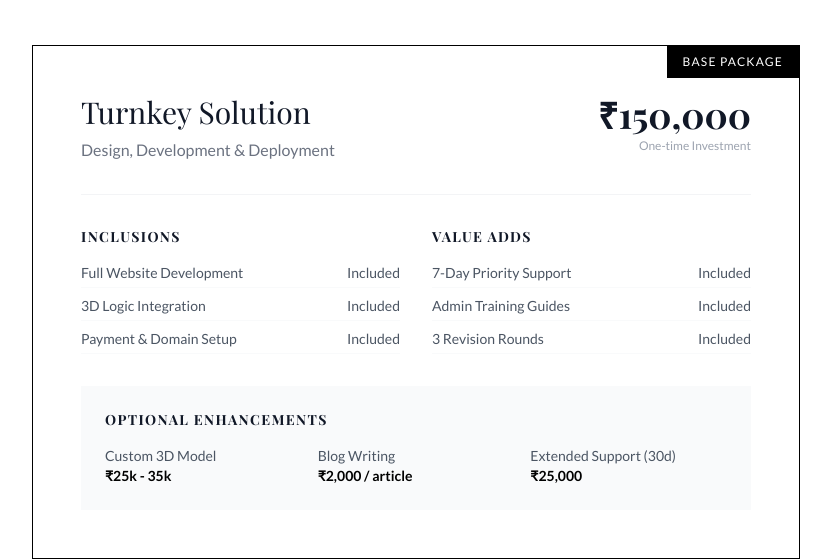
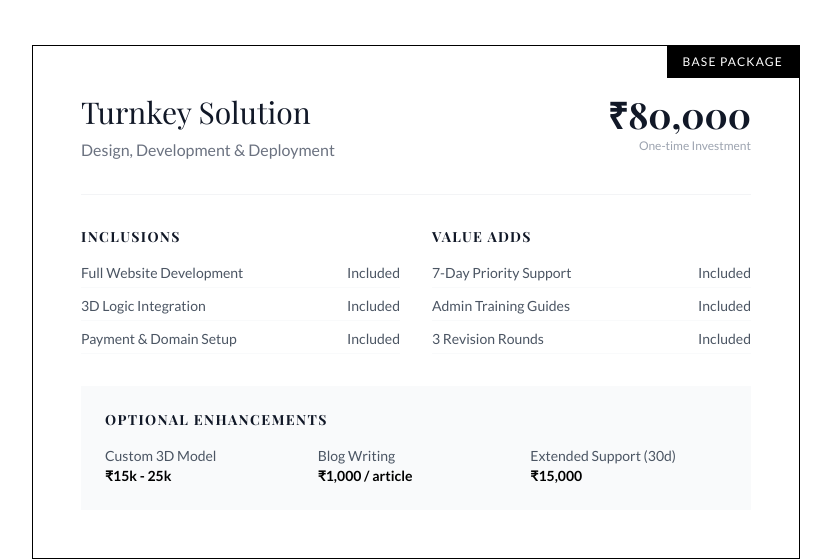
Before and after one commit to vishoov/proposal_1, a plain HTML site: page index.html in a window 1280 px wide. Shown: the part 4642-5202 px from the top of the page, without its empty margins (368-1199 px from the left). Drawn offline with nearby package versions, Linux system fonts and the light colour scheme; a web font is replaced by a local one.

Commit message:
Update pricing details in index.html

```diff
--- a/index.html
+++ b/index.html
@@ -511,7 +511,7 @@
                                 <p class="text-gray-500">Design, Development & Deployment</p>
                             </div>
                             <div class="text-right mt-4 md:mt-0">
-                                <p class="text-4xl serif-font font-bold">₹150,000</p>
+                                <p class="text-4xl serif-font font-bold">₹80,000</p>
                                 <p class="text-xs text-gray-400 mt-1">One-time Investment</p>
                             </div>
                         </div>
@@ -541,15 +541,15 @@
                             <div class="grid grid-cols-1 md:grid-cols-3 gap-4 text-sm text-gray-600">
                                 <div class="flex justify-between md:block">
                                     <span>Custom 3D Model</span>
-                                    <span class="font-bold block text-black">₹25k - 35k</span>
+                                    <span class="font-bold block text-black">₹15k - 25k</span>
                                 </div>
                                 <div class="flex justify-between md:block">
                                     <span>Blog Writing</span>
-                                    <span class="font-bold block text-black">₹2,000 / article</span>
+                                    <span class="font-bold block text-black">₹1,000 / article</span>
                                 </div>
                                 <div class="flex justify-between md:block">
                                     <span>Extended Support (30d)</span>
-                                    <span class="font-bold block text-black">₹25,000</span>
+                                    <span class="font-bold block text-black">₹15,000</span>
                                 </div>
                             </div>
                         </div>
```
